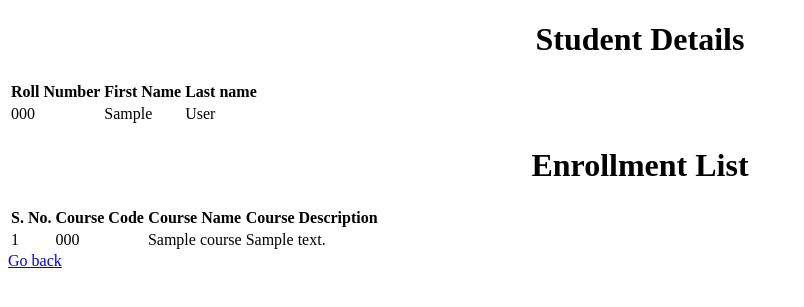
After one commit to rahulvaidya286/MAD-1-L, a Flask app: page /student/1 in a window 1280 px wide. The commit adds this page. Shown: the top 307 px of the page, without its empty margins (0-804 px from the left). Run offline with Flask 3, Linux system fonts and the light colour scheme; tables that the repository leaves empty hold one stand-in row (values such as "Sample post").

Commit message:
Fully implemented the lab assignment 5

```diff
--- a/Lab Week-5(SQLalchemy)/app.py
+++ b/Lab Week-5(SQLalchemy)/app.py
@@ -1,7 +1,7 @@
 from flask import Flask, render_template, redirect, url_for, request, flash
 from flask_sqlalchemy import SQLAlchemy
 app = Flask(__name__)
-app.config['SQLALCHEMY_DATABASE_URI'] = 'sqlite:///database.sqlite3'
+app.config['SQLALCHEMY_DATABASE_URI'] = 'sqlite:///./database.sqlite3'
 app.config['SECRET_KEY'] = 'your_secret_key'
 db = SQLAlchemy(app)
 
@@ -26,10 +26,13 @@ class Enrollment(db.Model):
     estudent_id = db.Column(db.Integer, db.ForeignKey('student.student_id'), nullable=False)
     ecourse_id = db.Column(db.Integer, db.ForeignKey('course.course_id'), nullable=False)
 
+with app.app_context():
+    db.create_all()
+
 # Routes
 @app.route('/', methods=['GET'])
 def home():
-    students = Student.query.all()
+    students = Student.query.order_by(Student.roll_number).all()
     if students:
         return render_template('index.html', students=students)
     else:
@@ -51,10 +54,11 @@ def create_student():
             new_student = Student(roll_number=roll_number, first_name=first_name, last_name=last_name)
             db.session.add(new_student)
             db.session.commit()
+            added_student = Student.query.filter_by(roll_number=roll_number).first()
             for course_code in courses:
                 course = Course.query.filter_by(course_code=course_code).first()
                 if course:
-                    enrollment = Enrollment(estudent_id=new_student.student_id, ecourse_id=course.course_id)
+                    enrollment = Enrollment(estudent_id=added_student.student_id, ecourse_id=course.course_id)
                     db.session.add(enrollment)
             db.session.commit()
             return redirect(url_for('home'))
@@ -91,12 +95,22 @@ def update_student(student_id):
 @app.route('/student/<int:student_id>/delete', methods=['GET'])
 def delete_student(student_id):
     student = Student.query.filter_by(student_id=student_id).first()
-    if student:
-        db.session.delete(student)
-        db.session.commit()
-        return redirect(url_for('home'))
-    else:
-        return render_template('error.html')
+    db.session.delete(student)
+    db.session.commit()
+    Enrollment.query.filter_by(estudent_id=student_id).delete()
+    db.session.commit()
+    return redirect(url_for('home'))
+
+@app.route('/student/<int:student_id>', methods=['GET'])
+def view_student(student_id):
+    student = Student.query.filter_by(student_id=student_id).first()
+    enrollments = Enrollment.query.filter_by(estudent_id=student_id).all()
+    enrolled_courses = []
+    for enrollment in enrollments:
+        course = Course.query.filter_by(course_id=enrollment.ecourse_id).first()
+        enrolled_courses.append(course)
+    return render_template('view_student.html', student=student, enrolled_courses=enrolled_courses)
 
 if __name__ == '__main__':
+    #Run the app
     app.run(debug=True)
--- /dev/null
+++ b/Lab Week-5(SQLalchemy)/templates/view_student.html
@@ -0,0 +1,49 @@
+<!DOCTYPE html>
+<html lang="en">
+<head>
+    <meta charset="UTF-8">
+    <meta name="viewport" content="width=device-width, initial-scale=1.0">
+    <title>Student Details</title>
+</head>
+<body>
+    <h1 style="text-align: center;">Student Details</h1>
+    <table id="personal-details">
+        <thead>
+            <tr>
+                <th>Roll Number</th>
+                <th>First Name</th>
+                <th>Last name</th>
+            </tr>
+        </thead>
+        <tbody>
+            <tr>
+                <td>{{student.roll_number}}</td>
+                <td>{{student.first_name}}</td>
+                <td>{{student.last_name}}</td>
+            </tr>
+        </tbody>
+    </table>
+    <h1 style="text-align: center;">Enrollment List</h1>
+    <table id = "enroll-table">
+        <thead>
+          <tr>
+            <th>S. No.</th>
+            <th>Course Code</th>
+            <th>Course Name</th>
+            <th>Course Description</th>
+          </tr>
+        </thead>
+        <tbody>
+          {%for course in enrolled_courses%}
+              <tr>
+                <td>{{loop.index}}</td>
+                <td>{{course.course_code}}</td>
+                <td>{{course.course_name}}</td>
+                <td>{{course.course_description}}</td>
+              </tr>
+          {%endfor%}
+        </tbody>
+    </table>
+    <a href="/">Go back</a>
+</body>
+</html>
```
Also changed, not shown: Lab Week-5(SQLalchemy)/create_db.py (added, +20 -0 lines), Lab Week-5(SQLalchemy)/templates/create.html (+4 -4 lines), Lab Week-5(SQLalchemy)/templates/update.html (+4 -8 lines), 3 other files.
